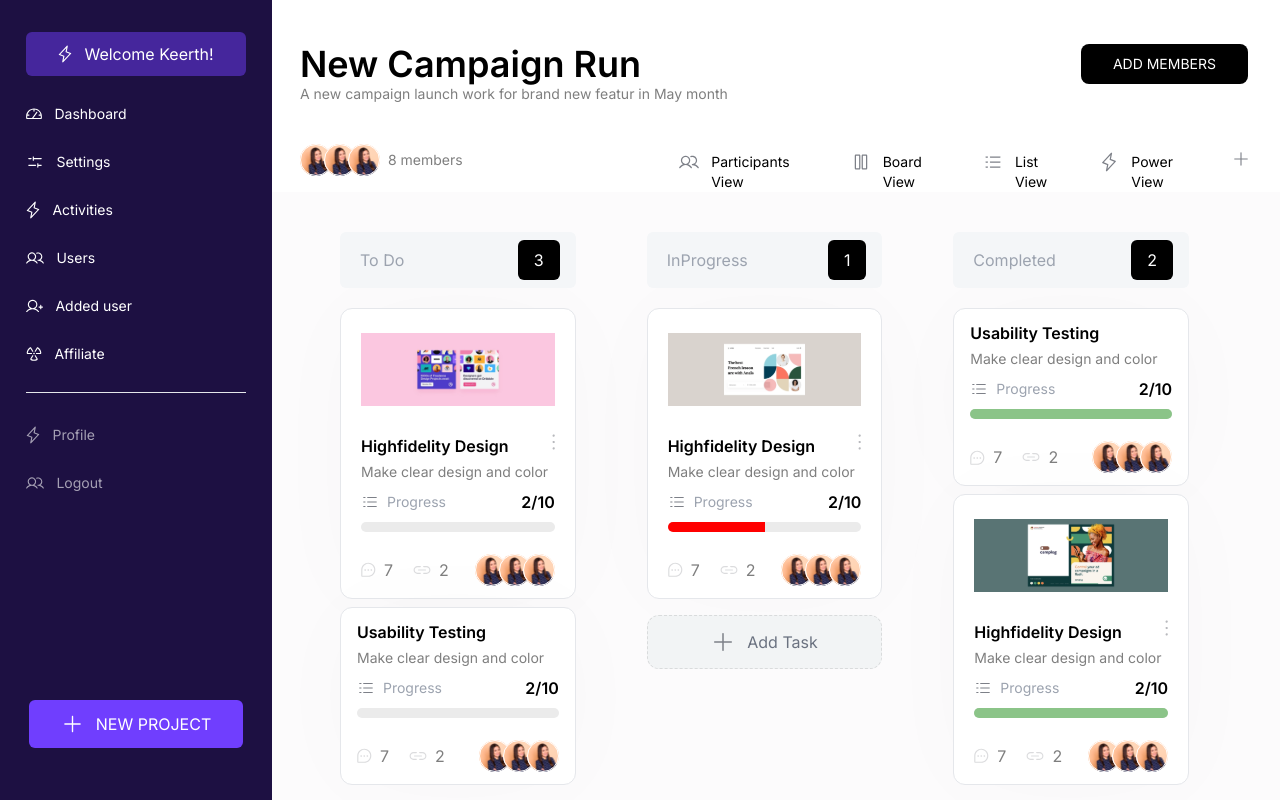
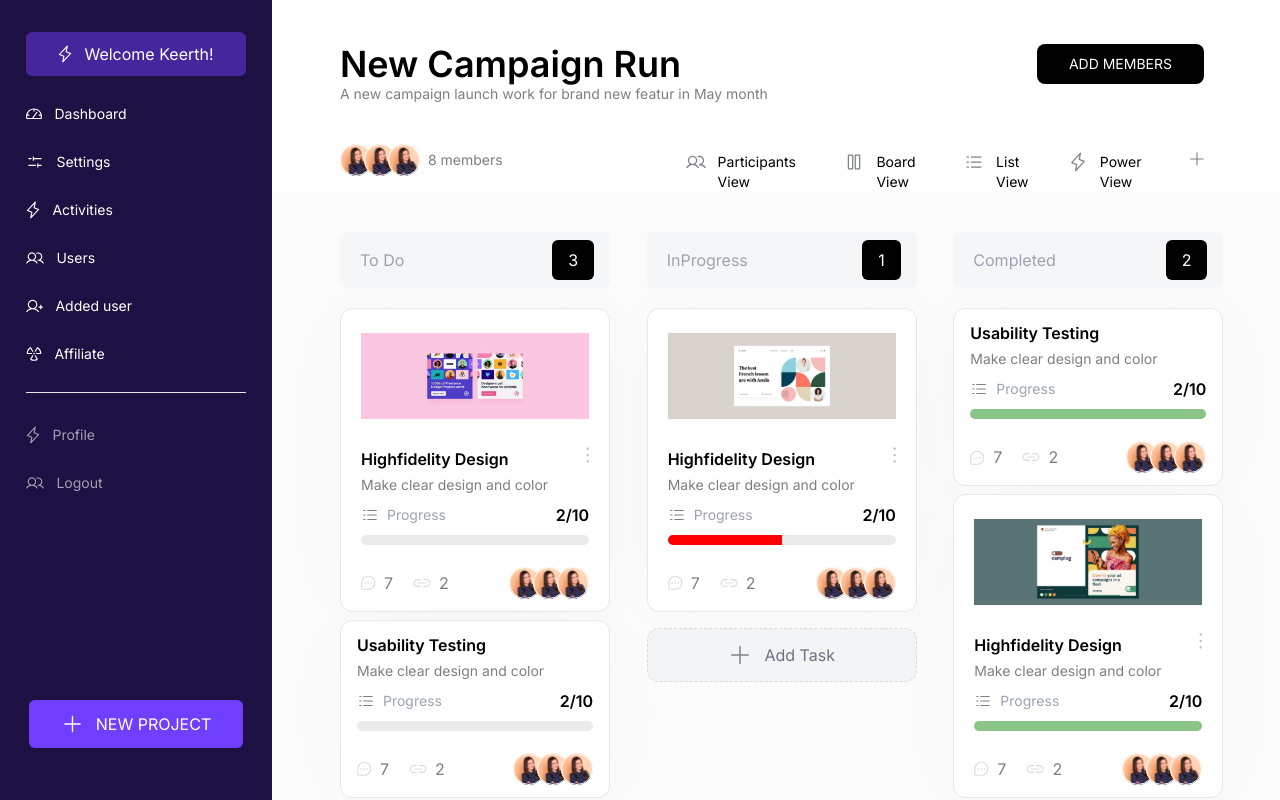
Before and after one commit to sam-c14/nupat-it-assessment-2, a React (Vite) app: page / in a window 1280 px wide. Built offline with nearby package versions, Linux system fonts and the light colour scheme.

Commit message:
Changes made to design.jsx

```diff
--- a/src/components/Designs.jsx
+++ b/src/components/Designs.jsx
@@ -43,7 +43,7 @@ const Designs = () => {
     >
       <div className="grid pl-10 grid-cols-3 gap-x-3">
         {designs.map((design) => (
-          <div className="w-4/5 xxl:w-11/12" key={design.placeholder}>
+          <div className="w-11/12 xxl:w-11/12" key={design.placeholder}>
             <div className="inline-flex items-center bg-input pr-4 w-full rounded-md mb-3 py-2">
               <input
                 type="text"
--- a/src/components/HomeHeader.jsx
+++ b/src/components/HomeHeader.jsx
@@ -30,7 +30,7 @@ const HomeHeader = () => {
       style={{ paddingLeft: "300px" }}
       className="font-inter bg-white pb-4 pt-11 pr-8 shadow-alt_2"
     >
-      <div className="w-full flex justify-between ">
+      <div className="w-full pl-10 pr-11 flex justify-between ">
         <div>
           <h1 className="capitalize leading-10 font-semibold text-4xl">
             new campaign run
@@ -45,7 +45,7 @@ const HomeHeader = () => {
           </button>
         </div>
       </div>
-      <div className="nav mt-10 flex justify-between items-center">
+      <div className="nav pl-10 pr-11 mt-10 flex justify-between items-center">
         <div className="flex gap-2 w-1/5 items-center">
           <img src={ProfileStack} alt="profile-stack" />
           <p className="opacity-50 text-sm">8 members</p>
```
